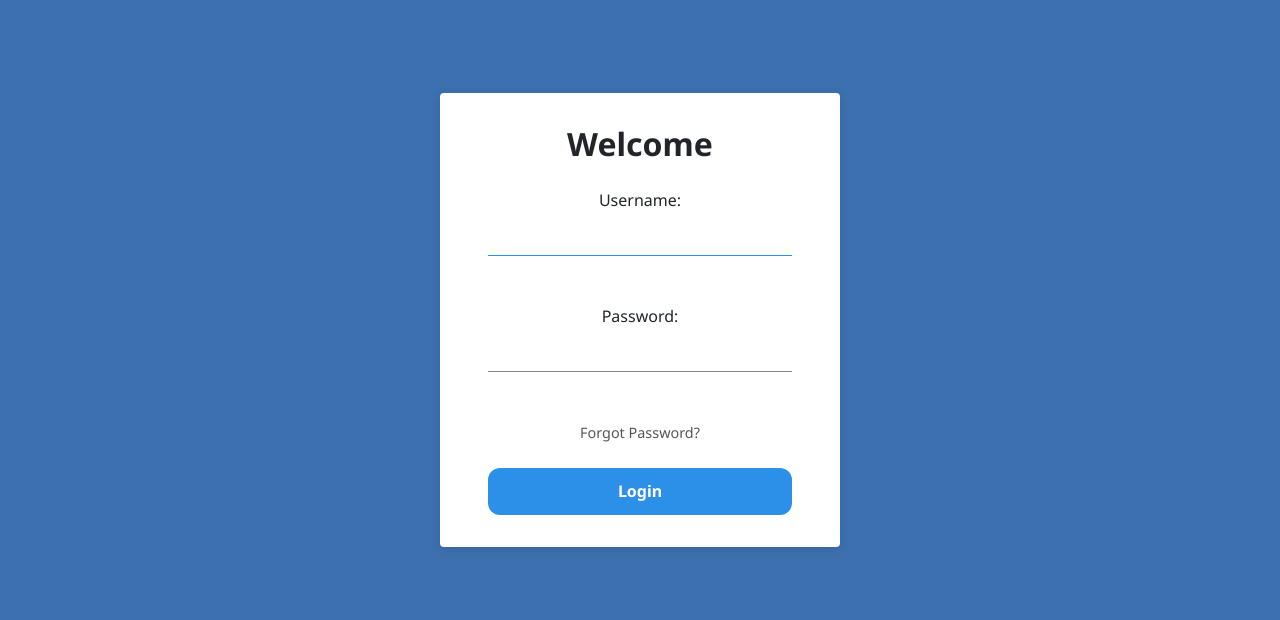
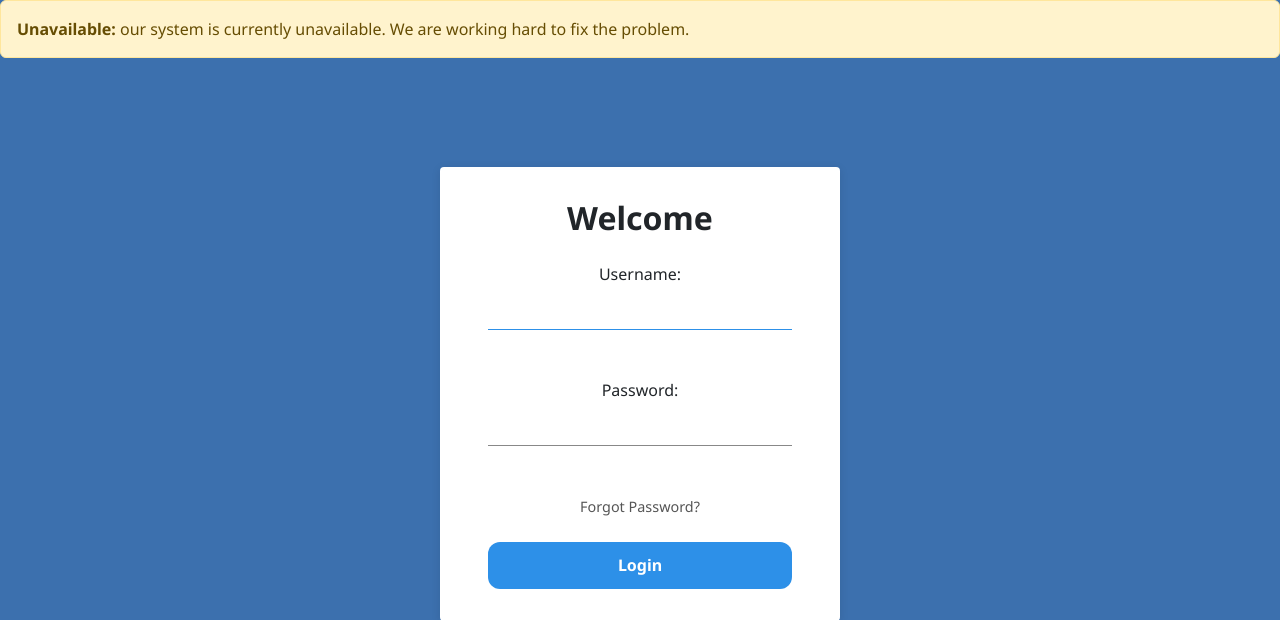
Before and after one commit to iobis/mpaeu_sdm_review, a Django app: page /accounts/login/ in a window 1280 px wide. Shown: the part 67-687 px from the top of the page. Run offline with Django 5.2, Linux system fonts and the light colour scheme.

Commit message:
Add annoucement

```diff
--- /dev/null
+++ b/review/templates/annoucements.html
@@ -0,0 +1,3 @@
+<div class="alert alert-warning alert-dismissible fade show" role="alert">
+  <strong>Unavailable:</strong> our system is currently unavailable. We are working hard to fix the problem.
+</div>
--- a/review/templates/registration/login.html
+++ b/review/templates/registration/login.html
@@ -5,6 +5,9 @@ style="background-color: #3c70ae;"
 {% endblock %}
 
 {% block content %}
+
+{% include "annoucements.html" %}
+
 <div class="login-container">
     <div class="login-card">
         <h2>Welcome</h2>
```
